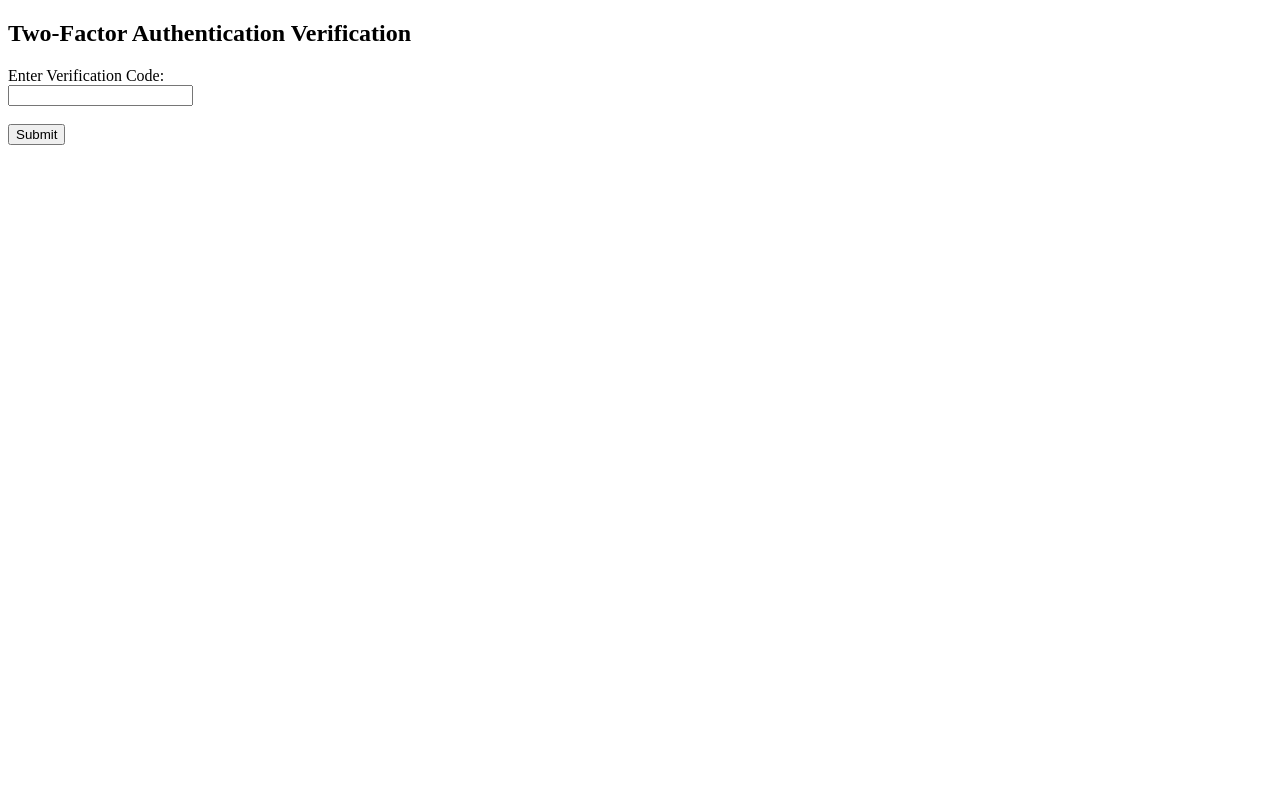
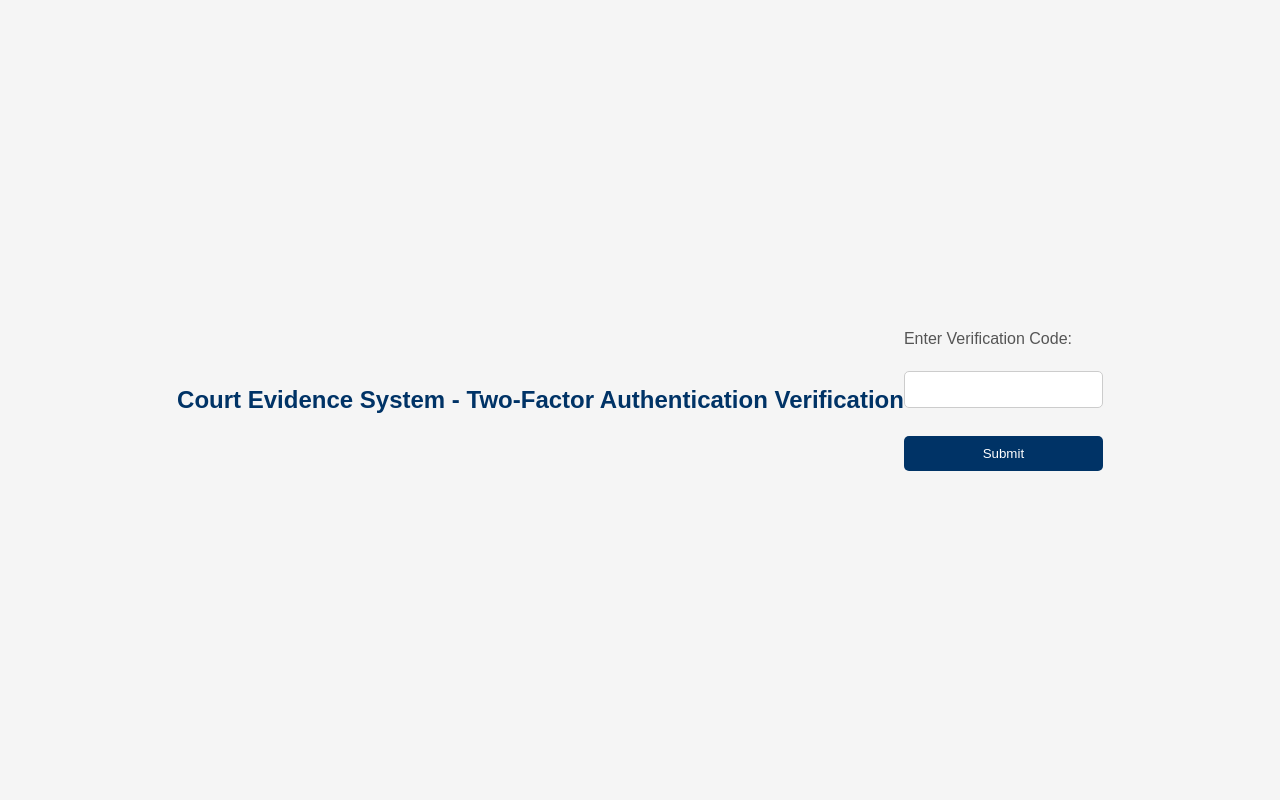
Before and after one commit to BudakCS255/trial, a PHP site: page /verify2fa.php in a window 1280 px wide. Run offline with PHP 8.4, Linux system fonts and the light colour scheme.

Commit message:
Update verify2fa.php

```diff
--- a/verify2fa.php
+++ b/verify2fa.php
@@ -50,16 +50,70 @@ if ($_SERVER['REQUEST_METHOD'] === 'POST') {
 <head>
     <meta charset="UTF-8">
     <meta name="viewport" content="width=device-width, initial-scale=1.0">
-    <title>2FA Verification</title>
+    <title>Two-Factor Authentication Verification</title>
+    <style>
+        body {
+            font-family: Arial, sans-serif;
+            background-color: #f5f5f5; /* Light gray */
+            margin: 0;
+            padding: 0;
+            display: flex;
+            justify-content: center;
+            align-items: center;
+            height: 100vh;
+        }
+
+        h2 {
+            text-align: center;
+            color: #003366; /* Dark blue */
+            margin-bottom: 20px; /* Increased margin */
+        }
+
+        label {
+            display: block;
+            margin-bottom: 5px;
+            color: #555;
+        }
+
+        input[type="text"] {
+            width: 100%;
+            padding: 10px;
+            margin-bottom: 10px;
+            border: 1px solid #ccc;
+            border-radius: 5px;
+            box-sizing: border-box;
+        }
+
+        input[type="submit"] {
+            width: 100%;
+            padding: 10px;
+            background-color: #003366; /* Dark blue */
+            color: #fff;
+            border: none;
+            border-radius: 5px;
+            cursor: pointer;
+            transition: background-color 0.3s ease;
+        }
+
+        input[type="submit"]:hover {
+            background-color: #001f4d; /* Darker blue on hover */
+        }
+
+        p.error {
+            color: red;
+            text-align: center;
+            margin-top: 10px;
+        }
+    </style>
 </head>
 <body>
-    <h2>Two-Factor Authentication Verification</h2>
+    <h2>Court Evidence System - Two-Factor Authentication Verification</h2>
     <?php if (isset($verificationError)) { ?>
-        <p style="color: red;"><?php echo $verificationError; ?></p>
+        <p class="error"><?php echo $verificationError; ?></p>
     <?php } ?>
     <form method="POST" action="<?php echo htmlspecialchars($_SERVER["PHP_SELF"]); ?>">
         <label for="verification_code">Enter Verification Code:</label><br>
-        <input type="text" id="verification_code" name="verification_code"><br><br>
+        <input type="text" id="verification_code" name="verification_code" required><br><br>
         <input type="submit" value="Submit">
     </form>
 </body>
```
